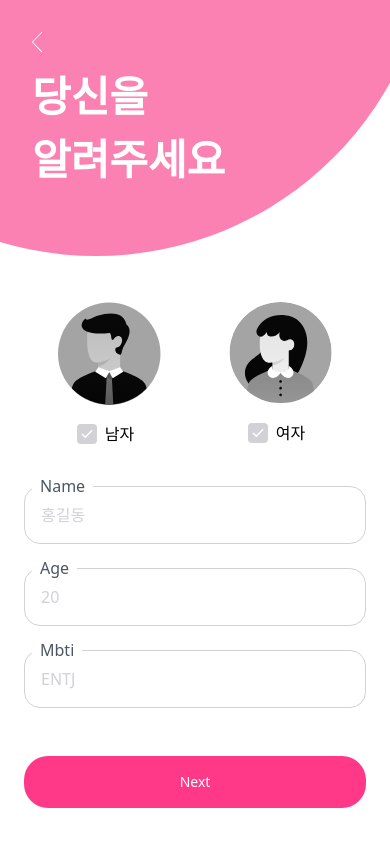
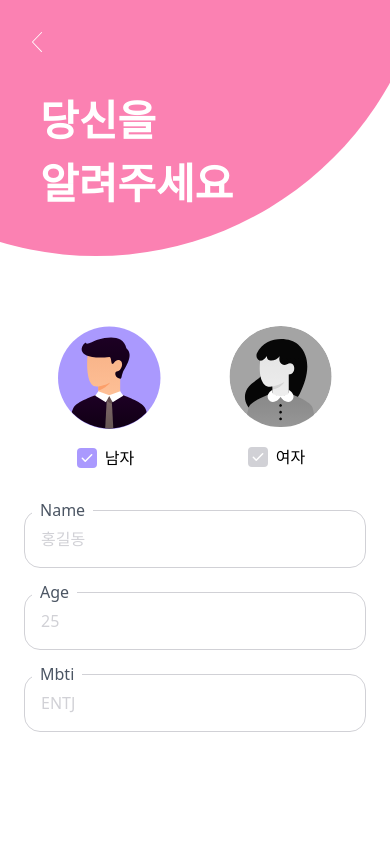
Before and after one commit to zooyaho/chat-ai-dating-app, a React (Vite) app in the folder frontend/: page /user-info in a window 390 px wide. Built offline with nearby package versions, Linux system fonts and the light colour scheme.

Commit message:
feat: 공통 컴포넌트 분리 작업

```diff
--- a/frontend/src/App.tsx
+++ b/frontend/src/App.tsx
@@ -7,12 +7,14 @@ import Chat from "./pages/Chat";
 
 function App() {
   return (
+    <div className="relative w-full h-[100%] max-w-md mx-auto sm:border-x">
       <Routes>
         <Route path="/" element={<Home />} />
         <Route path="/user-info" element={<UserInfo />} />
         <Route path="/partner-info" element={<PartnerInfo />} />
         <Route path="/chat" element={<Chat />} />
       </Routes>
+    </div>
   );
 }
 
--- /dev/null
+++ b/frontend/src/components/Button.tsx
@@ -0,0 +1,27 @@
+interface ButtonPropsType {
+  text: string;
+  onClick?: () => void;
+  color?: string;
+}
+
+const Button = ({ text, color, onClick }: ButtonPropsType) => {
+  const handleClick = () => {
+    onClick?.();
+  };
+
+  return (
+    <div className="mt-auto py-12 w-full flex justify-center">
+      <button
+        className={`w-full py-4 px-1 block rounded-3xl text-white text-sm font-medium bg-${
+          color || "date-pink-700"
+        }`}
+        type="button"
+        onClick={handleClick}
+      >
+        {text}
+      </button>
+    </div>
+  );
+};
+
+export default Button;
--- /dev/null
+++ b/frontend/src/components/GenderRadioGroup.tsx
@@ -0,0 +1,58 @@
+import { useState } from "react";
+import type { GenderInfoType } from "../types/genderInfo.type";
+import { maleInfo } from "../data/common";
+
+interface GenderRadioGroupPropsType {
+  items: GenderInfoType[];
+  defaultCheckedData?: GenderInfoType;
+  onChange?: (value: GenderInfoType) => void;
+}
+
+/* 성별 선택 컴포넌트 */
+const GenderRadioGroup = ({
+  items,
+  defaultCheckedData,
+  onChange,
+}: GenderRadioGroupPropsType) => {
+  const [value, setValue] = useState<string>(defaultCheckedData?.type || "");
+
+  const handleChange = (event: React.ChangeEvent<HTMLInputElement>) => {
+    const selectedData =
+      items.find((item) => event.target.value === item.type) || maleInfo;
+    setValue(event.target.value);
+    onChange?.(selectedData);
+  };
+
+  return (
+    <div className="flex py-8">
+      {items.map((item) => (
+        <div className="w-full text-center" key={item.id}>
+          <label htmlFor={item.type} className="peer-checked:bg-red-500">
+            <input
+              id={item.type}
+              type="radio"
+              name="gender"
+              value={item.type}
+              checked={value === item.type}
+              className="hidden peer"
+              onChange={handleChange}
+            />
+            <div className="pb-4 grayscale peer-checked:grayscale-0">
+              <img
+                src={`./images/${item.type}.svg`}
+                alt={item.type}
+                className="block w-3/5 mx-auto"
+              />
+            </div>
+            <span className="w-5 h-5 inline-block align-middle rounded bg-date-gray-200 peer-checked:bg-date-blue-500">
+              <i className="block w-full h-full bg-[url('../public/images/check.svg')] bg-no-repeat bg-center"></i>
+            </span>
+            <span className="inline-block align-middle px-2">{item.text}</span>
+          </label>
+        </div>
+      ))}
+    </div>
+  );
+};
+
+export default GenderRadioGroup;
--- /dev/null
+++ b/frontend/src/components/Input.tsx
@@ -0,0 +1,51 @@
+import { useState } from "react";
+
+interface InputPropsType extends React.InputHTMLAttributes<HTMLInputElement> {
+  label: string;
+  text: string;
+  placeholder?: string;
+  _onChange?: (label: string, value: string) => void;
+}
+
+const Input = ({
+  label,
+  text,
+  placeholder,
+  _onChange,
+  ...restInputProps
+}: InputPropsType) => {
+  const [value, setValue] = useState<string>("");
+
+  const handleChange = (event: React.ChangeEvent<HTMLInputElement>) => {
+    const value = event.target.value;
+    setValue(value);
+    _onChange?.(label, value);
+  };
+  return (
+    <div className="py-2 first:pt-0 last:pb-0 ">
+      <div className="relative">
+        <label
+          htmlFor={label}
+          className="bg-white pt-0 pr-2 pb-0 pl-2 -mt-3 mr-0 mb-0 ml-2 font-medium text-gray-600
+                      absolute"
+        >
+          {text}
+        </label>
+        <input
+          type="text"
+          id={label}
+          name={label}
+          value={value}
+          placeholder={placeholder}
+          onChange={handleChange}
+          className="border placeholder-gray-400 focus:outline-none
+                      focus:border-black w-full pt-4 pr-4 pb-4 pl-4 mt-2 mr-0 mb-0 ml-0 text-base block bg-white
+                      border-date-gray-200 rounded-2xl placeholder:text-date-gray-200"
+          {...restInputProps}
+        />
+      </div>
+    </div>
+  );
+};
+
+export default Input;
--- /dev/null
+++ b/frontend/src/components/PrevButton.tsx
@@ -0,0 +1,22 @@
+import { useNavigate } from "react-router-dom";
+
+const PrevButton = () => {
+  const history = useNavigate();
+
+  const handleClick = () => {
+    history(-1); // 뒤로가기
+  };
+
+  return (
+    <button
+      type="button"
+      className="text-none absolute top-6 left-4 px-4 py-2"
+      onClick={handleClick}
+    >
+      <img src="./images/arrow-prev.svg" alt="뒤로가기" className="block" />
+      뒤로가기
+    </button>
+  );
+};
+
+export default PrevButton;
--- /dev/null
+++ b/frontend/src/components/Title.tsx
@@ -0,0 +1,23 @@
+import type { JSX } from "react";
+
+interface TitlePropsType {
+  mainTitle: string;
+  subTitle?: JSX.Element | string;
+}
+
+const Title = ({ mainTitle, subTitle }: TitlePropsType) => {
+  return (
+    <div className="px-2 pt-6">
+      <h1 className="text-4.5xl font-black text-white max-w-3/4">
+        {mainTitle}
+      </h1>
+      {subTitle && (
+        <span className="block text-sm mt-3 text-white break-keep pr-7">
+          {subTitle}
+        </span>
+      )}
+    </div>
+  );
+};
+
+export default Title;
--- /dev/null
+++ b/frontend/src/data/common.ts
@@ -0,0 +1,17 @@
+import type { GenderInfoType } from "../types/genderInfo.type";
+
+const maleInfo: GenderInfoType = {
+  id: 1,
+  type: "male",
+  text: "남자",
+};
+
+const femaleInfo: GenderInfoType = {
+  id: 2,
+  type: "female",
+  text: "여자",
+};
+
+const genderList = [maleInfo, femaleInfo] as GenderInfoType[];
+
+export { genderList, maleInfo, femaleInfo };
--- /dev/null
+++ b/frontend/src/data/initialState.ts
@@ -0,0 +1,18 @@
+export const initialUserInfo = {
+  id: 1,
+  type: "user",
+  gender: {
+    id: 1,
+    type: "male",
+    text: "남자",
+  },
+  name: "",
+  age: "",
+  mbti: null,
+};
+
+export const userInfoFields = [
+  { id: 1, label: "name", text: "Name", type: "text", placeholder: "홍길동" },
+  { id: 2, label: "age", text: "Age", type: "number", placeholder: "25" },
+  { id: 3, label: "mbti", text: "Mbti", type: "text", placeholder: "ENTJ" },
+];
--- a/frontend/src/pages/Home.tsx
+++ b/frontend/src/pages/Home.tsx
@@ -1,35 +1,34 @@
+import { useNavigate } from "react-router-dom";
+import Button from "../components/Button";
+import Title from "../components/Title";
+
 const Home = () => {
+  const history = useNavigate();
+
   const handleClick = () => {
-    console.log("Click");
+    history("/user-info");
   };
 
   return (
     <div className="relative w-full h-full px-6 pt-10 break-keep overflow-auto">
-      <i className="w-168 h-168 rounded-full bg-date-pink-500 fixed -z-10 -left-60 -top-56"></i>
-      <div className="fixed left-0 top-1/2 transform -translate-y-1/2 -z-10">
-        <img src="./images/hero.png" alt="hero" />
+      <i className="w-[38rem] h-[38rem] sm:w-168 sm:h-168 rounded-full bg-date-pink-500 absolute -z-10 -left-60 -top-56"></i>
+      <div className="absolute w-[100%] left-0 top-1/2 transform -translate-y-1/2 -z-10">
+        <img className="w-[100%]" src="./images/hero.png" alt="hero" />
       </div>
       <div className="h-full flex flex-col">
         {/* 타이틀 영역 */}
-        <div className="px-2 pt-6">
-          <h1 className="text-4.5xl font-black text-white max-w-3/4">
-            소개팅 1초전
-          </h1>
-          <span className="block text-sm mt-3 text-white break-keep pr-7">
-            소개팅 전, 어떤 얘기를 해야되나 고민되시나요? 미리 연습하고
-            가보세요!
-          </span>
-        </div>
+        <Title
+          mainTitle="소개팅 1초전"
+          subTitle={
+            <>
+              소개팅 전, 어떤 얘기를 해야되나 고민되시나요?
+              <br />
+              미리 연습하고 가보세요!
+            </>
+          }
+        />
         {/* 시작 Button*/}
-        <div className="mt-auto py-12 w-full flex justify-center">
-          <button
-            className="w-full py-4 px-1 block bg-date-pink-700 rounded-3xl text-white text-sm font-medium"
-            type="button"
-            onClick={handleClick}
-          >
-            Get started
-          </button>
-        </div>
+        <Button text={"Get started"} onClick={handleClick} />
       </div>
     </div>
   );
--- a/frontend/src/pages/UserInfo.tsx
+++ b/frontend/src/pages/UserInfo.tsx
@@ -1,149 +1,67 @@
+import { useNavigate } from "react-router-dom";
+import Button from "../components/Button";
+import Title from "../components/Title";
+import PrevButton from "../components/PrevButton";
+import GenderRadioGroup from "../components/GenderRadioGroup";
+import { genderList } from "../data/common";
+import type { GenderInfoType } from "../types/genderInfo.type";
+import { useState } from "react";
+import { initialUserInfo, userInfoFields } from "../data/initialState";
+import Input from "../components/Input";
+
 const UserInfo = () => {
+  const history = useNavigate();
+  const [userInfo, setUserInfo] = useState(initialUserInfo);
+
   const handleClick = () => {
-    console.log("handleClick");
+    history("/partner-info");
+  };
+
+  const handleGenderChange = (selectedData: GenderInfoType) => {
+    // console.log("selectedData:", selectedData);
+    const resultData = { ...userInfo, gender: selectedData };
+    setUserInfo(resultData);
+  };
+
+  const handleFieldChange = (label: string, value: string) => {
+    const resultData = { ...userInfo, [label]: value };
+    setUserInfo(resultData);
   };
 
   return (
     <div className="w-full h-full px-6 pt-10 break-keep overflow-auto">
       <i className="w-168 h-168 rounded-full bg-date-pink-500 fixed -z-10 -left-60 -top-104"></i>
       {/* 뒤로가기 버튼 */}
-      <button
-        type="button"
-        className="text-none absolute top-6 left-4 px-4 py-2"
-      >
-        <img src="./images/arrow-prev.svg" alt="뒤로가기" className="block" />
-        뒤로가기
-      </button>
+      <PrevButton />
       <div className="h-full flex flex-col">
         <div className="px-2 pt-6">
-          <h1 className="text-4.5xl font-black text-white max-w-3/4">
-            당신을 알려주세요
-          </h1>
+          <Title mainTitle="당신을 알려주세요" />
         </div>
         {/* info 영역 */}
         <form className="pt-20">
           {/* 성별 체크 */}
-          <div className="flex py-8">
-            <div className="w-full text-center">
-              <label htmlFor="male" className="peer-checked:bg-red-500">
-                <input
-                  id="male"
-                  type="radio"
-                  name="gender"
-                  value={"남자"}
-                  className="hidden peer"
-                />
-                <div className="pb-4 grayscale peer-checked:grayscale-0">
-                  <img
-                    src="./images/male.svg"
-                    alt="male"
-                    className="block w-3/5 mx-auto"
-                  />
-                </div>
-                <span className="w-5 h-5 inline-block align-middle rounded bg-date-gray-200 peer-checked:bg-date-blue-500">
-                  <i className="block w-full h-full bg-[url('../public/images/check.svg')] bg-no-repeat bg-center"></i>
-                </span>
-                <span className="inline-block align-middle px-2">남자</span>
-              </label>
-            </div>
-            <div className="w-full text-center">
-              <label htmlFor="female" className="peer-checked:bg-red-500">
-                <input
-                  id="female"
-                  type="radio"
-                  name="gender"
-                  value={"여자"}
-                  className="hidden peer"
-                />
-                <div className="pb-4 w-3/5 mx-auto grayscale peer-checked:grayscale-0">
-                  <img
-                    src="./images/female.svg"
-                    alt="female"
-                    className="block"
-                  />
-                </div>
-                <span className="w-5 h-5 inline-block align-middle rounded bg-date-gray-200 peer-checked:bg-date-blue-500">
-                  <i className="block w-full h-full bg-[url('../public/images/check.svg')] bg-no-repeat bg-center"></i>
-                </span>
-                <span className="inline-block align-middle px-2">여자</span>
-              </label>
-            </div>
-          </div>
+          <GenderRadioGroup
+            items={genderList}
+            defaultCheckedData={initialUserInfo.gender}
+            onChange={handleGenderChange}
+          />
           {/* input 영역 */}
           <div>
-            <div className="py-2 first:pt-0 last:pb-0 ">
-              <div className="relative">
-                <label
-                  htmlFor="name"
-                  className="bg-white pt-0 pr-2 pb-0 pl-2 -mt-3 mr-0 mb-0 ml-2 font-medium text-gray-600
-                      absolute"
-                >
-                  Name
-                </label>
-                <input
-                  type="text"
-                  id="name"
-                  name="name"
-                  placeholder="홍길동"
-                  className="border placeholder-gray-400 focus:outline-none
-                      focus:border-black w-full pt-4 pr-4 pb-4 pl-4 mt-2 mr-0 mb-0 ml-0 text-base block bg-white
-                      border-date-gray-200 rounded-2xl placeholder:text-date-gray-200"
-                />
-              </div>
-            </div>
-            <div className="py-2 first:pt-0 last:pb-0 ">
-              <div className="relative">
-                <label
-                  htmlFor="age"
-                  className="bg-white pt-0 pr-2 pb-0 pl-2 -mt-3 mr-0 mb-0 ml-2 font-medium text-gray-600
-                      absolute"
-                >
-                  Age
-                </label>
-                <input
-                  type="number"
-                  id="age"
-                  name="age"
-                  placeholder="20"
-                  className="border placeholder-gray-400 focus:outline-none
-                      focus:border-black w-full pt-4 pr-4 pb-4 pl-4 mt-2 mr-0 mb-0 ml-0 text-base block bg-white
-                      border-date-gray-200 rounded-2xl placeholder:text-date-gray-200"
-                />
-              </div>
-            </div>
-            <div className="py-2 first:pt-0 last:pb-0 ">
-              <div className="relative">
-                <label
-                  htmlFor="mbti"
-                  className="bg-white pt-0 pr-2 pb-0 pl-2 -mt-3 mr-0 mb-0 ml-2 font-medium text-gray-600
-                      absolute"
-                >
-                  Mbti
-                </label>
-                <input
-                  type="text"
-                  id="mbti"
-                  name="mbti"
-                  placeholder="ENTJ"
-                  className="border placeholder-gray-400 focus:outline-none
-                      focus:border-black w-full pt-4 pr-4 pb-4 pl-4 mt-2 mr-0 mb-0 ml-0 text-base block bg-white
-                      border-date-gray-200 rounded-2xl placeholder:text-date-gray-200"
-                />
-              </div>
-            </div>
+            {userInfoFields.map((field) => (
+              <Input
+                key={field.id}
+                text={field.text}
+                type={field.type}
+                label={field.label}
+                placeholder={field.placeholder}
+                _onChange={handleFieldChange}
+              />
+            ))}
           </div>
         </form>
 
         {/* 다음 Button 영역 */}
-        <div className="mt-auto py-12 w-full flex justify-center">
-          <button
-            className="w-full py-4 px-1 block bg-date-pink-700 rounded-3xl text-white text-sm font-medium"
-            type="button"
-            onClick={handleClick}
-          >
-            Next
-          </button>
-        </div>
+        <Button text={"Next"} onClick={handleClick} />
       </div>
     </div>
   );
--- /dev/null
+++ b/frontend/src/types/genderInfo.type.ts
@@ -0,0 +1,5 @@
+export type GenderInfoType = {
+  id: number;
+  type: string;
+  text: string;
+};
```
Also changed, not shown: frontend/src/pages/Chat.tsx (+3 -7 lines). Lines whose indentation alone changed are shown as unchanged.
